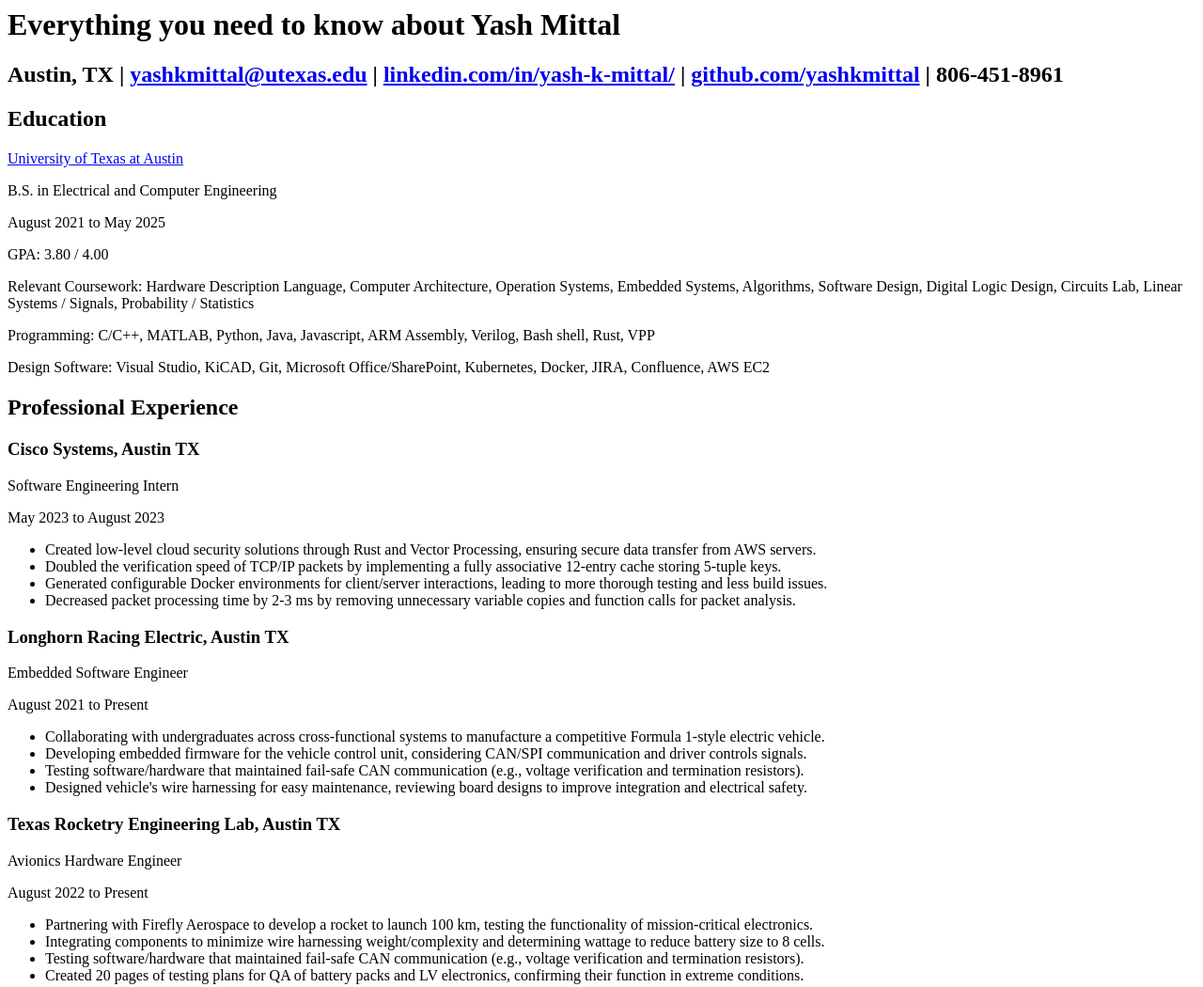
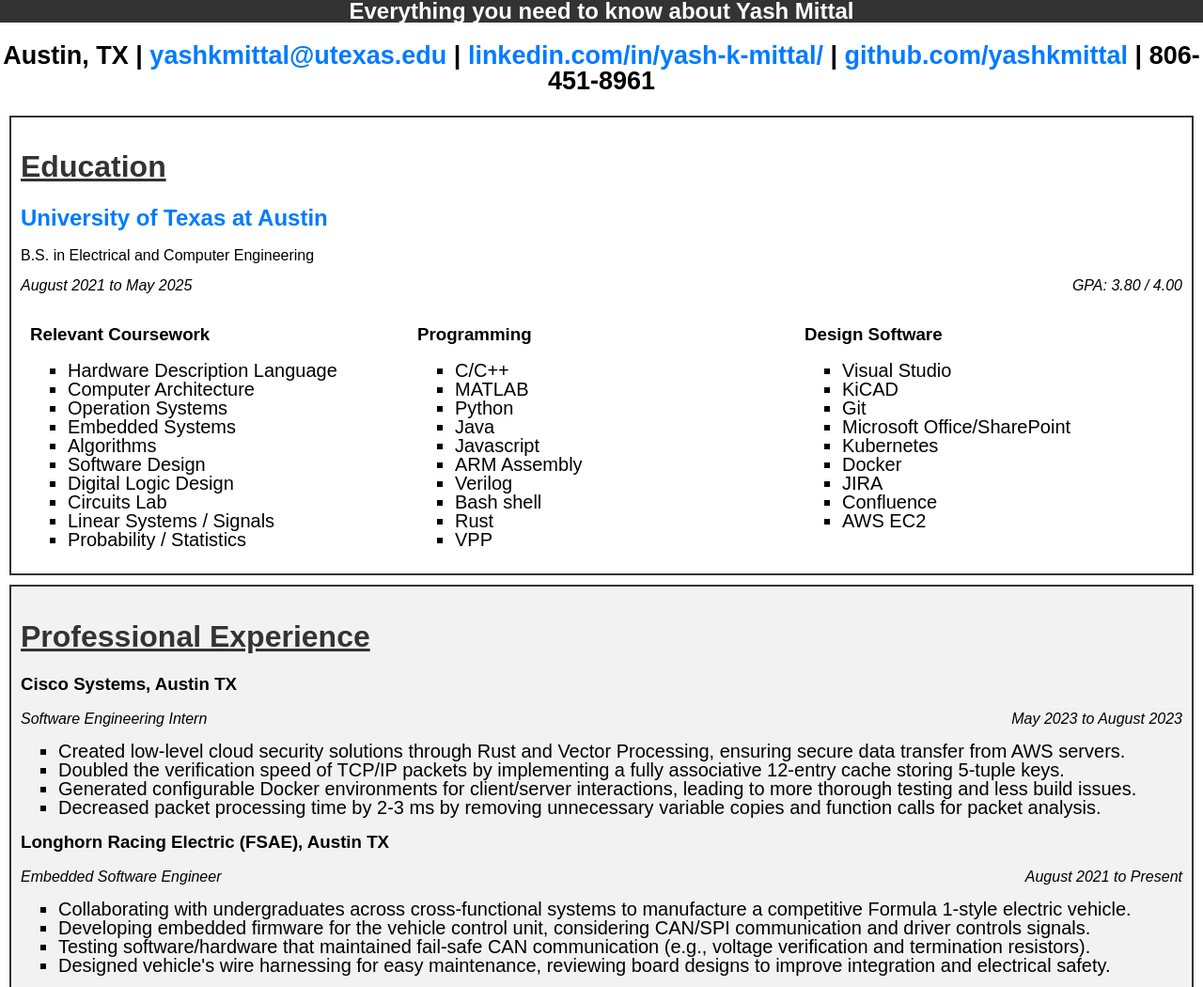
Before and after one commit to yashkmittal/yashkmittal.github.io, a plain HTML site: page index.html in a window 1280 px wide. Shown: the top 1050 px of the page at 94% size. Drawn offline with Linux system fonts and the light colour scheme.

Commit message:
Actually included the css file, cause im a fucking moron and didnt see i mistyped the include statement

```diff
--- a/index.html
+++ b/index.html
@@ -4,9 +4,10 @@
     <meta name="viewport" content="width=device-width, initial-scale=1.0">
     <meta name="description" content="This is a sample resume website.">
     <title>Yash Mittal: Portfolio</title>
-    <link rel="stylesheet" href="styles.css">
+    <link rel="stylesheet" href="stylesheet.css">
 </head>
 <body>
+    <div class="title">
         <header>
             <h1>Everything you need to know about Yash Mittal</h1>
             <h2>Austin, TX |
@@ -16,22 +17,69 @@
                 806-451-8961
             </h2>
         </header>
+    </div>
     <div class="main-section">
-        <h2>Education</h2>
-        <a href="https://www.utexas.edu">University of Texas at Austin</a>
+        <h2 id="my-heading">Education</h2>
+        <h2><a href="https://www.utexas.edu">University of Texas at Austin</a></h2>
         <p>B.S. in Electrical and Computer Engineering</p>
-        <p>August 2021 to May 2025</p>
-        <p>GPA: 3.80 / 4.00</p>
-        <p>Relevant Coursework: Hardware Description Language, Computer Architecture, Operation Systems, Embedded Systems, Algorithms, Software Design, Digital Logic Design,
-            Circuits Lab, Linear Systems / Signals, Probability / Statistics</p>
-        <p>Programming:  C/C++, MATLAB, Python, Java, Javascript, ARM Assembly, Verilog, Bash shell, Rust, VPP</p>
-        <p>Design Software: Visual Studio, KiCAD, Git, Microsoft Office/SharePoint, Kubernetes, Docker, JIRA, Confluence, AWS EC2</p>
+        <p class="flex-container">
+            <span class="left-float">August 2021 to May 2025</span>
+            <span class="right-float">GPA: 3.80 / 4.00</span>
+        </p>
+        <div class="columns">
+            <div class= "column">
+                <h3>Relevant Coursework</h3>
+                <ul>
+                    <li>Hardware Description Language</li>
+                    <li>Computer Architecture</li>
+                    <li>Operation Systems</li>
+                    <li>Embedded Systems</li>
+                    <li>Algorithms</li>
+                    <li>Software Design</li>
+                    <li>Digital Logic Design</li>
+                    <li>Circuits Lab</li>
+                    <li>Linear Systems / Signals</li>
+                    <li>Probability / Statistics</li>
+                </ul>
+            </div>
+            <div class= "column">
+                <h3>Programming</h3>
+                <ul>
+                    <li>C/C++</li>
+                    <li>MATLAB</li>
+                    <li>Python</li>
+                    <li>Java</li>
+                    <li>Javascript</li>
+                    <li>ARM Assembly</li>
+                    <li>Verilog</li>
+                    <li>Bash shell</li>
+                    <li>Rust</li>
+                    <li>VPP</li>
+                </ul>
+            </div>
+            <div class= "column">
+                <h3>Design Software</h3>
+                <ul>
+                    <li>Visual Studio</li>
+                    <li>KiCAD</li>
+                    <li>Git</li>
+                    <li>Microsoft Office/SharePoint</li>
+                    <li>Kubernetes</li>
+                    <li>Docker</li>
+                    <li>JIRA</li>
+                    <li>Confluence</li>
+                    <li>AWS EC2</li>
+                </ul>
+            </div>
+        </div>
     </div>
     <div class="main-section highlight">
-        <h2>Professional Experience</h2>
+        <h2 id="my-heading">Professional Experience</h2>
         <h3>Cisco Systems, Austin TX</h3>
-        <p>Software Engineering Intern</p>
-        <p>May 2023 to August 2023</p>
+        <p class="flex-container">
+            <span class="left-float">Software Engineering Intern</span>
+            <span class="right-float">May 2023 to August 2023</span>
+        </p>
         <ul>
             <li>Created low-level cloud security solutions through Rust and Vector Processing,
                 ensuring secure data transfer from AWS servers.</li>
@@ -42,9 +90,11 @@
             <li>Decreased packet processing time by 2-3 ms by removing unnecessary variable copies
                 and function calls for packet analysis.</li>
         </ul>
-        <h3>Longhorn Racing Electric, Austin TX</h3>
-        <p>Embedded Software Engineer</p>
-        <p>August 2021 to Present</p>
+        <h3>Longhorn Racing Electric (FSAE), Austin TX</h3>
+        <p class="flex-container">
+            <span class="left-float">Embedded Software Engineer</span>
+            <span class="right-float">August 2021 to Present</span>
+        </p>
         <ul>
             <li>Collaborating with undergraduates across cross-functional systems
                 to manufacture a competitive Formula 1-style electric vehicle.</li>
@@ -56,8 +106,10 @@
                 reviewing board designs to improve integration and electrical safety.</li>
         </ul>
         <h3>Texas Rocketry Engineering Lab, Austin TX</h3>
-        <p>Avionics Hardware Engineer</p>
-        <p>August 2022 to Present</p>
+        <p class="flex-container">
+            <span class="left-float">Avionics Hardware Engineer</span>
+            <span class="right-float">August 2022 to Present</span>
+        </p>
         <ul>
             <li>Partnering with Firefly Aerospace to develop a rocket to launch
                 100 km, testing the functionality of mission-critical electronics.</li>
@@ -69,8 +121,10 @@
                 confirming their function in extreme conditions.</li>
         </ul>
         <h3>NuEnergy Storage Technologies, Austin TX</h3>
-        <p>Electrical / Product Test Engineer</p>
-        <p>May 2022 to August 2022</p>
+        <p class="flex-container">
+            <span class="left-float">Electrical / Product Test Engineer</span>
+            <span class="right-float">May 2022 to August 2022</span>
+        </p>
         <ul>
             <li>Provided companies with effective enclosures/packaging battery pack designs,
                 conforming to UL and IEC safety standards.</li>
@@ -79,34 +133,10 @@
             <li>Developed QA tests for 100 different battery packs, such as overcurrent tests,
                 and underwent failure analysis for 20 failed cells.</li>
         </ul>
-        <img src="https://upload.wikimedia.org/wikipedia/commons/thumb/0/01/Vincent_van_Gogh_-_Starry_Night_-_Google_Art_Project.jpg/750px-Vincent_van_Gogh_-_Starry_Night_-_Google_Art_Project.jpg" alt="Placeholder Image">
+
     </div>
     <div class="main-section highlight">
         <h2 id="my-heading">Academic Experience</h2>
-        <h3>LC-3b ISA Simulator in C, Computer Architecture</h3>
-        <ul>
-            <li>Simulated entire microarchitecture and ISA for 16-bit assembly language,
-                which can do basic arithmetic and memory storage.</li>
-            <li>Included pipelining, branch prediction, interrupt/exception handling,
-                data/instruction caching, DRAM, and memory mapped I/O.</li>
-        </ul>
-        <h3>Doodle Jump on TM4C in ARM/C, Embedded Systems</h3>
-        <ul>
-            <li>Created user controls, sounds, UI, graphics to replicate the game Doodle Jump,
-                which functioned on custom-built PCB.</li>
-            <li>Took advantage of ADC hardware, PWM I/O, UART communication to TFT displays,
-                and Systick timers for interrupt handling.</li>
-        </ul>
-        <h3>Online CS: GO Auction in Java, Software Design</h3>
-        <ul>
-            <li>Real-time auction program, where online clients bid on multiple
-                virtual Counterstrike items.</li>
-            <li>Includes socket code, JavaFX UI, MongoDB databases,
-                threaded synchronization, and SHA256 password hashing.</li>
-        </ul>
-        <h3>Programmable Stopwatch in Verilog, Digital Logic Design</h3>
-        <ul>
-        <h2>Academic Experience</h2>
         <h3>LC-3b ISA Simulator in C, Computer Architecture</h3>
         <ul>
             <li>Simulated entire microarchitecture and ISA for 16-bit assembly language,
@@ -134,5 +164,4 @@
                 following RTL design process (e.g., FSMs, clock logic, DACs, HLSMs).</li>
         </ul>
     </div>
-</body>
-</html>
+    <img src="https://upload.wikimedia.org/wikipedia/commons/thumb/0/01/Vincent_van_Gogh_-_Starry_Night_-_Google_Art_Project.jpg/750px-Vincent_van_Gogh_-_Starry_Night_-_Google_Art_Project.jpg" alt="Placeholder Image">
--- a/stylesheet.css
+++ b/stylesheet.css
@@ -2,6 +2,9 @@ body {
     font-family: Arial, sans-serif;
     margin: 0;
     padding: 0;
+}
+* {
+    line-height: 1.0;
 }
 h1 {
     color: #333;
@@ -9,24 +12,31 @@ h1 {
     font-weight: bold;
     background-color: #333;
     color: #fff;
-    padding: 10px 20px;
+    text-align: center;
+}
+.title {
+    font-size: 18px;
+    font-weight: bold;
     text-align: center;
 }
 .main-section {
-    padding: 20px;
-    text-align: center;
-    margin: 20px;
+    padding: 10px;
+    margin: 10px;
     border: 2px solid #333;
+}
+.main-section li {
+    font-size: 20px; /* Adjust this value as needed */
 }
 .highlight {
     background-color: #f2f2f2;
     padding: 10px;
 }
+
 #special {
     text-align: center;
     font-weight: bold;
 }
-.my-heading {
+#my-heading {
     font-size: 32px;
     color: #333;
     text-decoration: underline;
@@ -45,3 +55,27 @@ img {
     display: block;
     margin: 0 auto;
 }
+.flex-container {
+    display: flex;
+    justify-content: space-between;
+}
+
+.left-float {
+    float: left;
+    font-style: italic;
+}
+.right-float {
+    float: right;
+    font-style: italic;
+}
+.column {
+    flex: 1;
+    margin: 0 10px;
+}
+.columns {
+    display: flex;
+    justify-content: space-between;
+}
+ul {
+    list-style-type: square;
+}
```
Lines whose indentation alone changed are shown as unchanged.
